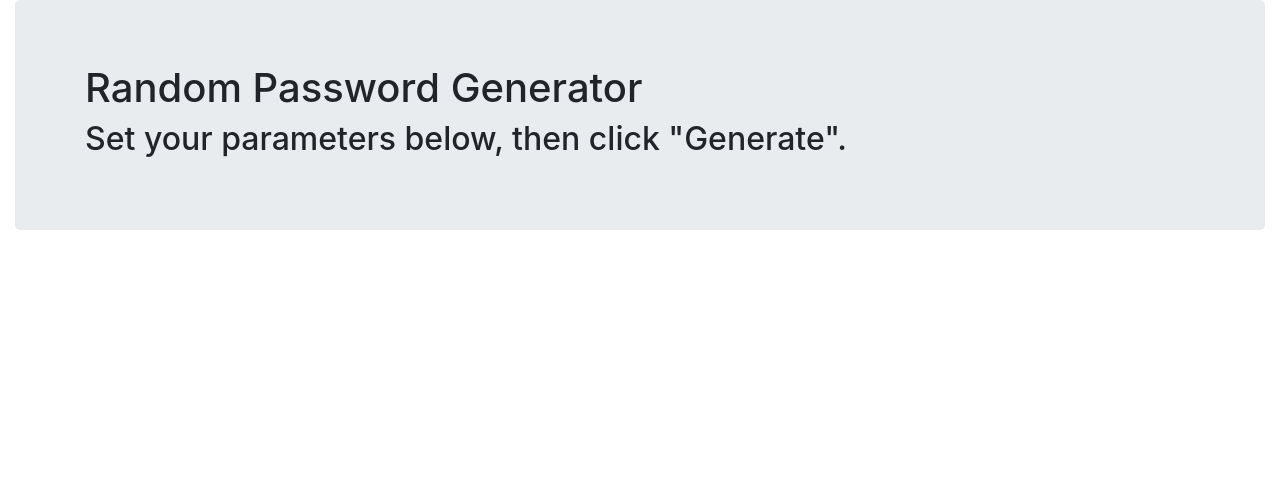
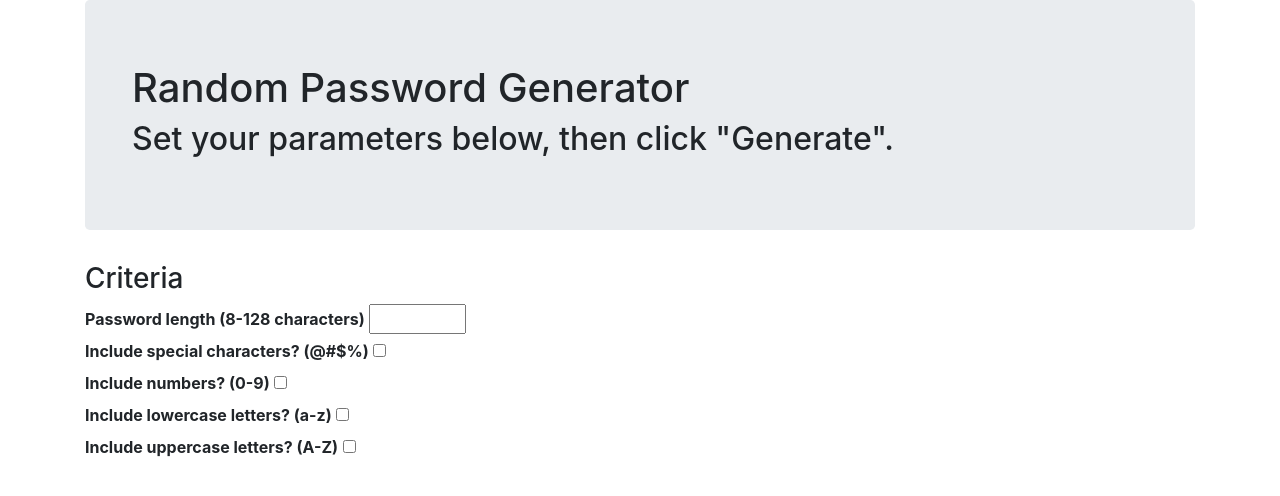
Before and after one commit to sheapa/password_generator, a plain HTML site: page index.html in a window 1280 px wide. Drawn offline with nearby package versions, Linux system fonts and the light colour scheme.

Commit message:
Added h3 & form.

```diff
--- a/index.html
+++ b/index.html
@@ -17,7 +17,7 @@
 
   <body>
       <!--Bootstrap Container will hold everything.-->
-    <div class="container-fluid">
+    <div class="container">
         <!--Jumbotron holds title & instructions.-->
         <div class="jumbotron">
             <div class="container">
@@ -25,6 +25,27 @@
                 <h2>Set your parameters below, then click "Generate". </h2>
             </div>
         </div>
+        <div>
+            <h3>Criteria</h3>
+        </div>
+        <form>
+            <label><b>Password length (8-128 characters)</b></label>
+            <input type="number" name="message" id="CharInput" min="8" max="128" required>
+            </br>
+            <label><b>Include special characters? (@#$%)</b></label>
+            <input type="checkbox" name="sym" id="symInput" required>
+            </br>
+            <label><b>Include numbers? (0-9)</b></label>
+            <input type="checkbox" name="num" id="numInput" required>
+            </br>
+            <label><b>Include lowercase letters? (a-z)</b></label>
+            <input type="checkbox" name="low" id="lowInput" required>
+            </br>
+            <label><b>Include uppercase letters? (A-Z)</b></label>
+            <input type="checkbox" name="up" id="upInput" required>
+        </form>
+
+
     </div>
 
 
```
